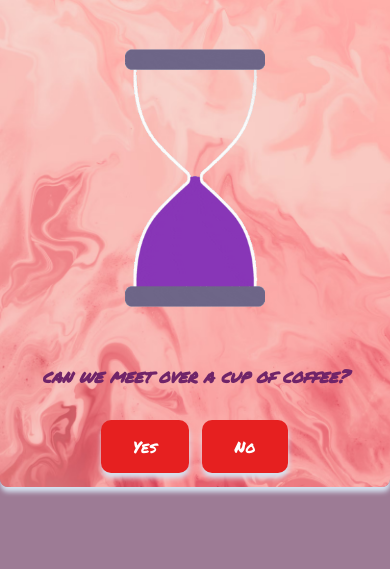
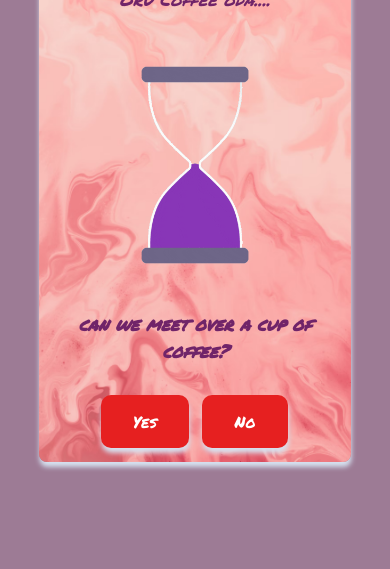
Before and after one commit to guganravi06/Rev_2.0, a plain HTML site: page index.html in a window 390 px wide. Shown: the part 275-844 px from the top of the page. Drawn offline with nearby package versions, Linux system fonts and the light colour scheme; a web font is replaced by a local one.

Commit message:
Update style.css

```diff
--- a/style.css
+++ b/style.css
@@ -150,8 +150,8 @@ body{
         width: 300px;
     }
 }
-@media (max-width: 500px) {
+@media (max-width: 600px) {
     .container {
-        width: 100%;
+        width: 80%;
     }
 }
```
